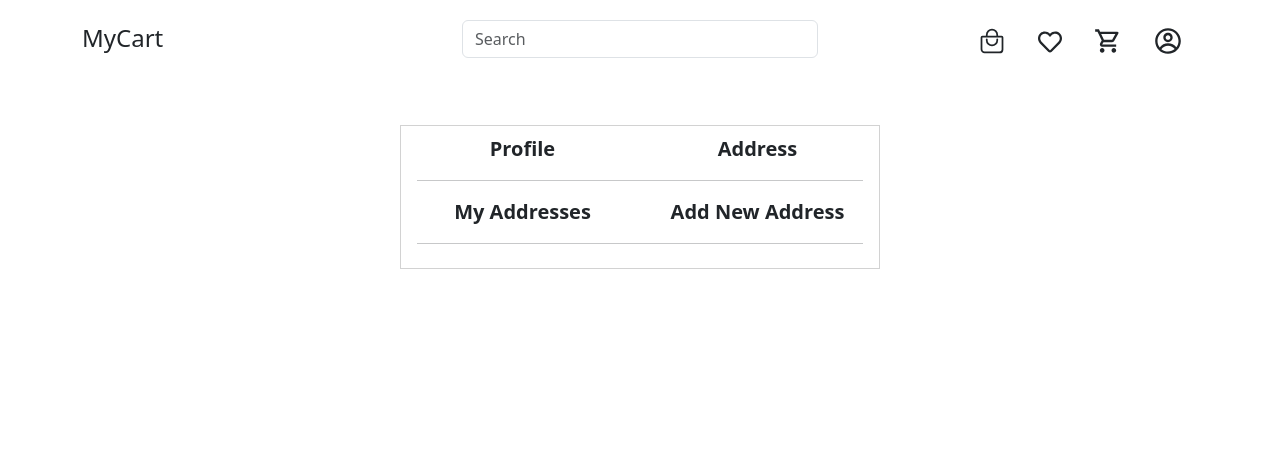
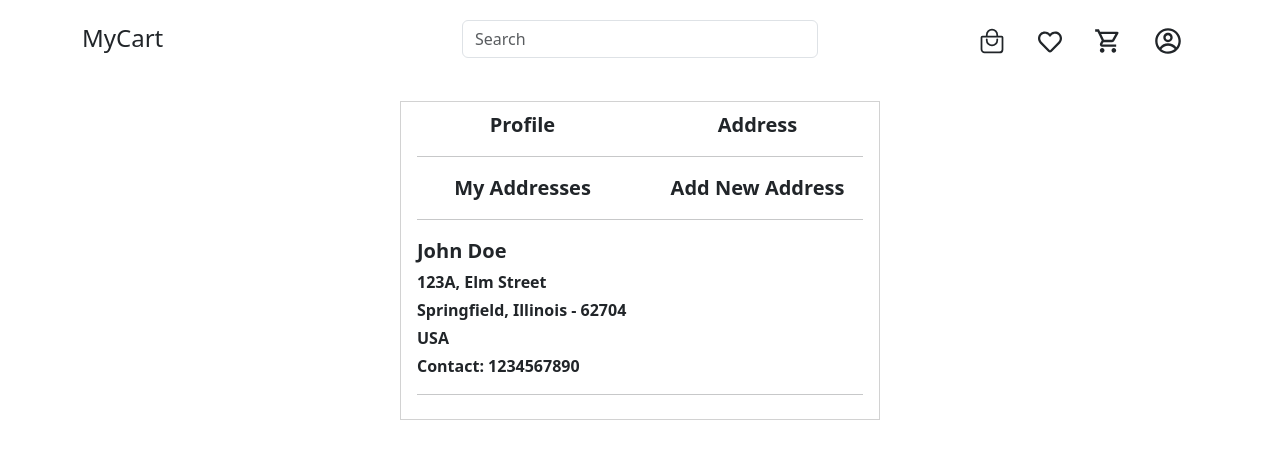
Before and after one commit to 7vTr0x7/MyCart, a React (Vite) app in the folder Frontend/: page /profile in a window 1280 px wide. Both pictures are taken after a click on the element "Address". Shown: the top 458 px of the page. Built offline with nearby package versions, Linux system fonts and the light colour scheme.

Commit message:
frontend - pages - profile - ProfileDetails

```diff
--- a/Frontend/src/app/store.js
+++ b/Frontend/src/app/store.js
@@ -11,7 +11,7 @@ const store = configureStore({
     wishlist: wishlistReducer,
     cart: cartReducer,
     profile: profileReducer,
-    address: addressReducer,
+    addresses: addressReducer,
   },
 });
 
--- a/Frontend/src/pages/profile/addressSlice.js
+++ b/Frontend/src/pages/profile/addressSlice.js
@@ -1,7 +1,7 @@
 import { createSlice } from "@reduxjs/toolkit";
 
 const addressSlice = createSlice({
-  name: "address",
+  name: "addresses",
   initialState: {
     addresses: [
       {
--- /dev/null
+++ b/Frontend/src/pages/profile/features/AddressForm.jsx
@@ -0,0 +1,7 @@
+import React from "react";
+
+const AddressForm = () => {
+  return <div>AddressForm</div>;
+};
+
+export default AddressForm;
--- a/Frontend/src/pages/profile/features/ProfileDetails.jsx
+++ b/Frontend/src/pages/profile/features/ProfileDetails.jsx
@@ -1,16 +1,22 @@
 import React, { useState } from "react";
 import { useSelector } from "react-redux";
+import AddressForm from "./AddressForm";
 
 const ProfileDetails = () => {
   const [toggle, setToggle] = useState(false);
+  const [toggleForm, setToggleForm] = useState(false);
 
   const user = useSelector((state) => state.profile.profile);
+  const addresses = useSelector((state) => state.addresses.addresses);
 
   return (
     <>
-      <main className="my-5" style={{ height: "40vh" }}>
+      <main className="my-4" style={{ height: "40vh" }}>
         <div className="d-flex justify-content-center align-content-center">
-          <div className="card px-3 py-2 rounded-0" style={{ width: "30rem" }}>
+          {!toggleForm ? (
+            <div
+              className="card px-3 py-2 rounded-0"
+              style={{ width: "30rem" }}>
               <div className="row text-center">
                 <span
                   className=" col-md-6 fs-5 fw-semibold"
@@ -31,28 +37,57 @@ const ProfileDetails = () => {
                   <div className="row text-center">
                     <span
                       className=" col-md-6 fs-5 fw-semibold"
-                    onClick={() => setToggle(false)}>
+                      style={{ cursor: "pointer" }}
+                      onClick={() => setToggleForm(false)}>
                       My Addresses
                     </span>
                     <span
                       className=" col-md-6  fs-5 fw-semibold"
-                    onClick={() => setToggle(true)}>
+                      style={{ cursor: "pointer" }}
+                      onClick={() => setToggleForm(true)}>
                       Add New Address
                     </span>
                   </div>
                   <hr />
                 </>
               )}
-            {!toggle && (
+
               <div className="card-body p-0">
+                {!toggle ? (
+                  <>
                     <p className="fs-5 fw-semibold ">Profile Details</p>
                     <p className="fs-6 fw-semibold my-3">
                       Name: {user.firstName + user.lastName}
                     </p>
                     <p className="fs-6 fw-semibold my-3">Email: {user.email}</p>
+                  </>
+                ) : (
+                  <>
+                    {addresses.map((address) => (
+                      <div key={address.userId}>
+                        <p className="fs-5 fw-semibold m-0">{address.name}</p>
+                        <p className="fs-6 fw-semibold my-1">
+                          {`${address.houseNo}, ${address.street}`}
+                        </p>
+                        <p className="fs-6 fw-semibold my-1">
+                          {` ${address.city}, ${address.state} - ${address.postalCode}`}
+                        </p>
+                        <p className="fs-6 fw-semibold my-1">
+                          {`  ${address.country}`}
+                        </p>
+                        <p className="fs-6 fw-semibold my-1">
+                          {` Contact: ${address.mobileNumber}`}
+                        </p>
+                        <hr />
                       </div>
+                    ))}
+                  </>
                 )}
               </div>
+            </div>
+          ) : (
+            <AddressForm setToggleForm={setToggleForm} />
+          )}
         </div>
       </main>
     </>
```
Lines whose indentation alone changed are shown as unchanged.
